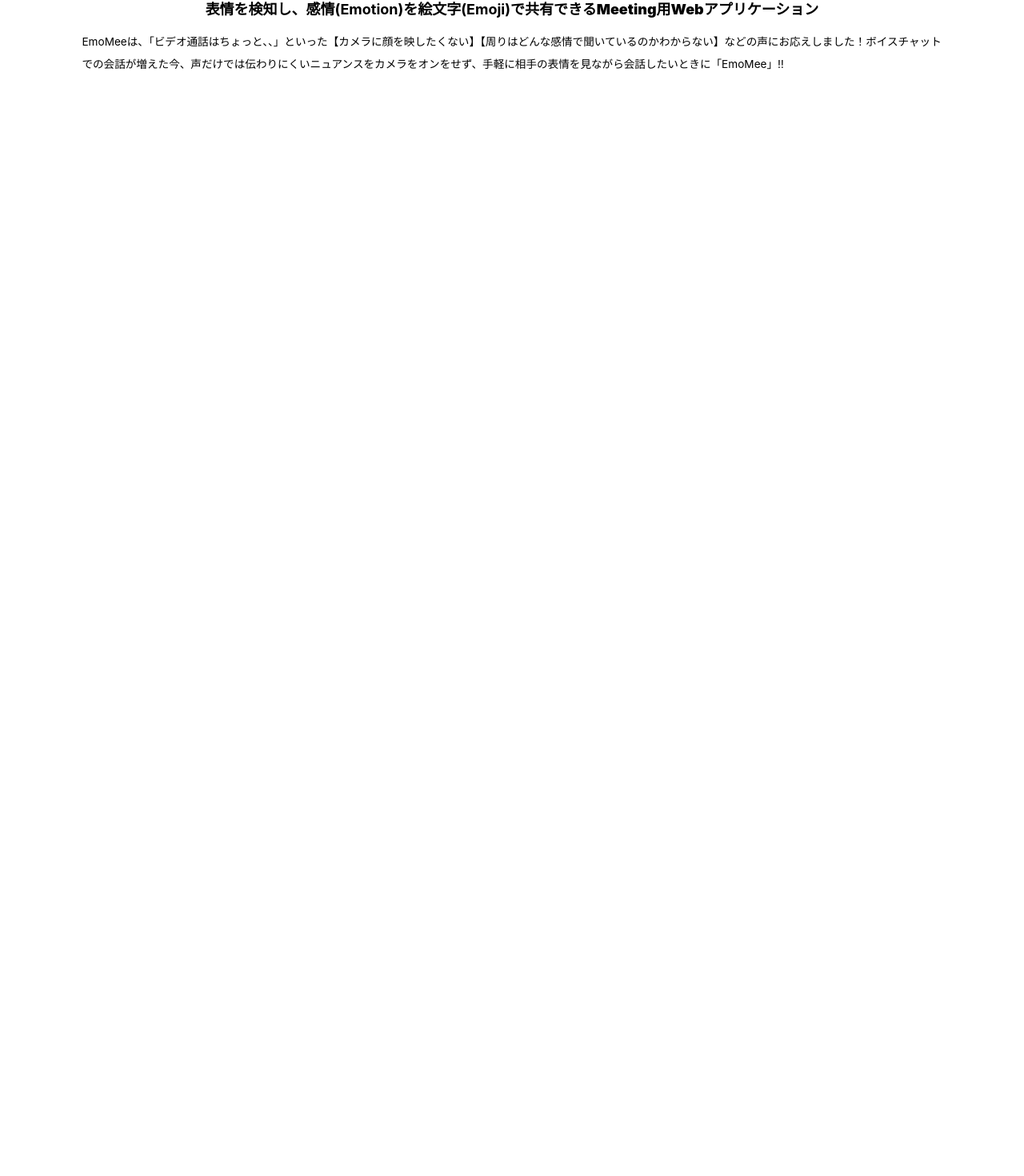
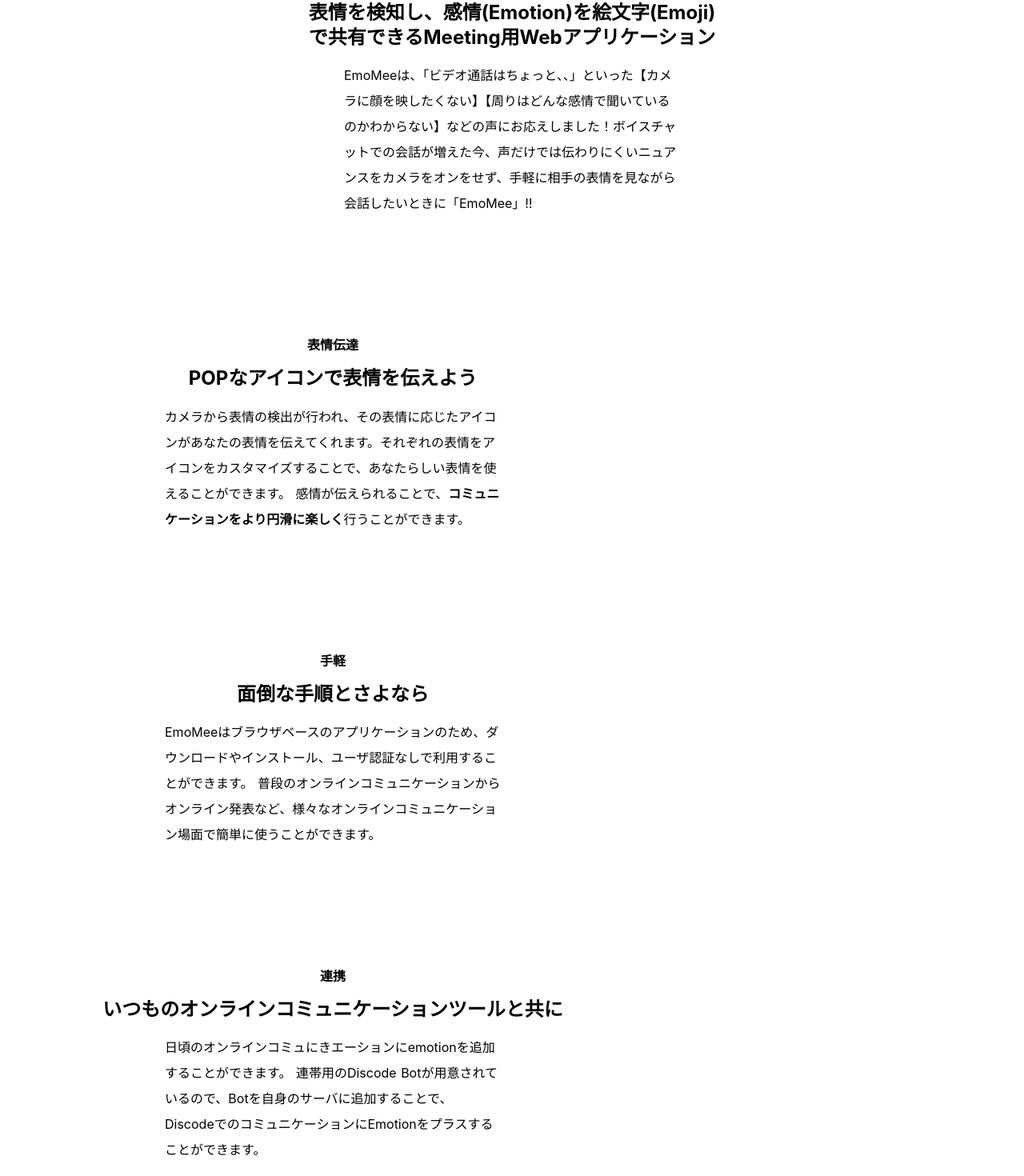
Before and after one commit to Kyutech-C3/EmoMee-frontend, a Nuxt app: page / in a window 1280 px wide. Shown: the part 1062-2532 px from the top of the page at 80% size. Before the commit the page ends 1156 px from the top, so only its background shows below. Built offline with nearby package versions, Linux system fonts and the light colour scheme.

Commit message:
[modify]topページ：写真、動画以外終了（静的）

```diff
--- a/pages/index.vue
+++ b/pages/index.vue
@@ -36,19 +36,47 @@
       </section>
       <section id="about EmoMee">
         <header class="css-1k7gt20">
-          <h2 class="css-11pvt2h">EmoMeeとは</h2>
+          <h2 class="css-11pvt2h">--EmoMeeとは--</h2>
           <h3 class="css-1cmp5qk">
-            表情を検知し、感情(Emotion)を絵文字(Emoji)で共有できる<b
-              >Meeting用Webアプリケーション
-            </b>
+            表情を検知し、感情(Emotion)を絵文字(Emoji)で共有できるMeeting用Webアプリケーション
           </h3>
           <p class="css-g79a2p">
             EmoMeeは、「ビデオ通話はちょっと、、」といった【カメラに顔を映したくない】【周りはどんな感情で聞いているのかわからない】などの声にお応えしました！ボイスチャットでの会話が増えた今、声だけでは伝わりにくいニュアンスをカメラをオンをせず、手軽に相手の表情を見ながら会話したいときに「EmoMee」‼
           </p>
         </header>
-        <article></article>
-        <article></article>
-        <article></article>
+        <article class="css-1sf2xcr">
+          <div class="css-1ezjlpa">
+            <h2 class="css-11pvt2h">表情伝達</h2>
+            <h3 class="css-0cmp5qk">POPなアイコンで表情を伝えよう</h3>
+            <p class="css-g79a2p">
+              カメラから表情の検出が行われ、その表情に応じたアイコンがあなたの表情を伝えてくれます。それぞれの表情をアイコンをカスタマイズすることで、あなたらしい表情を使えることができます。
+              感情が伝えられることで、<b>コミュニケーションをより円滑に楽しく</b>行うことができます。
+            </p>
+          </div>
+        </article>
+        <article class="css-2sf2xcr">
+          <div class="css-2ezjlpa">
+            <h2 class="css-11pvt2h">手軽</h2>
+            <h3 class="css-2cmp5qk">面倒な手順とさよなら</h3>
+            <p class="css-g79a2p">
+              EmoMeeはブラウザベースのアプリケーションのため、ダウンロードやインストール、ユーザ認証なしで利用することができます。
+              普段のオンラインコミュニケーションからオンライン発表など、様々なオンラインコミュニケーション場面で簡単に使うことができます。
+            </p>
+          </div>
+        </article>
+        <article class="css-1sf3xcr">
+          <div class="css-1ezjlpa">
+            <h2 class="css-11pvt2h">連携</h2>
+            <h3 class="css-0cmp5qk">
+              いつものオンラインコミュニケーションツールと共に
+            </h3>
+            <p class="css-g79a2p">
+              日頃のオンラインコミュにきエーションにemotionを追加することができます。
+              連帯用のDiscode
+              Botが用意されているので、Botを自身のサーバに追加することで、DiscodeでのコミュニケーションにEmotionをプラスすることができます。
+            </p>
+          </div>
+        </article>
       </section>
     </main>
   </div>
@@ -147,7 +175,7 @@
   height: 100%;
 }
 
-/* explanation */
+/* explanation -EmoMee- */
 .css-1k7gt20 {
   margin: 64px auto 0;
   width: 84vw;
@@ -162,14 +190,68 @@
 .css-1cmp5qk {
   margin: 16px auto 0;
   text-align: center;
-  font-size: 1.125rem;
+  font-size: 1.5rem;
   line-height: 1.3;
   font-weight: 700;
+  width: 510px;
 }
 .css-g79a2p {
   margin: 16px auto 0;
-  font-size: 0.85rem;
+  font-size: 1rem;
   line-height: 2;
+  width: 420px;
+}
+/* explanation -point1、3- */
+.css-1sf2xcr {
+  /* point1 */
+  margin-top: 145px;
+  width: calc(100% -45px);
+  max-width: 65%;
+}
+.css-1sf3xcr {
+  /* point3 */
+  margin-top: 145px;
+  margin-bottom: 145px;
+  width: calc(100% -45px);
+  max-width: 65%;
+}
+.css-1ezjlpa {
+  -webkit-flex: 1;
+  -ms-flex: 1;
+  flex: 1;
+  margin-top: 0;
+  margin-right: 64px;
+  margin-left: 64px;
+}
+.css-0cmp5qk {
+  margin: 10px auto 0;
+  text-align: center;
+  font-size: 1.5rem;
+  line-height: 1.3;
+  font-weight: 700;
+  /* width: 510px; */
+}
+/* explanation -point2- */
+.css-2sf2xcr {
+  margin-top: 145px;
+  width: calc(100% -45px);
+  max-width: 65%;
+}
+.css-2ezjlpa {
+  -webkit-flex: 1;
+  -ms-flex: 1;
+  flex: 1;
+  margin-top: 0;
+  margin-right: 64px;
+  margin-left: 64px;
+}
+.css-2cmp5qk {
+  margin: 10px auto 0;
+  text-align: center;
+  font-size: 1.5rem;
+  line-height: 1.3;
+  font-weight: 700;
+  /* width: 510px; */
 }
 
 .links {
```
